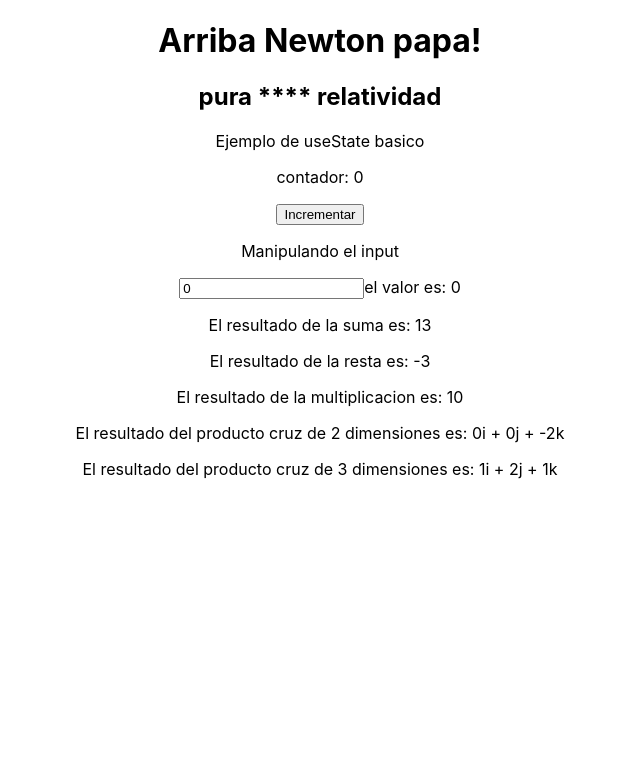
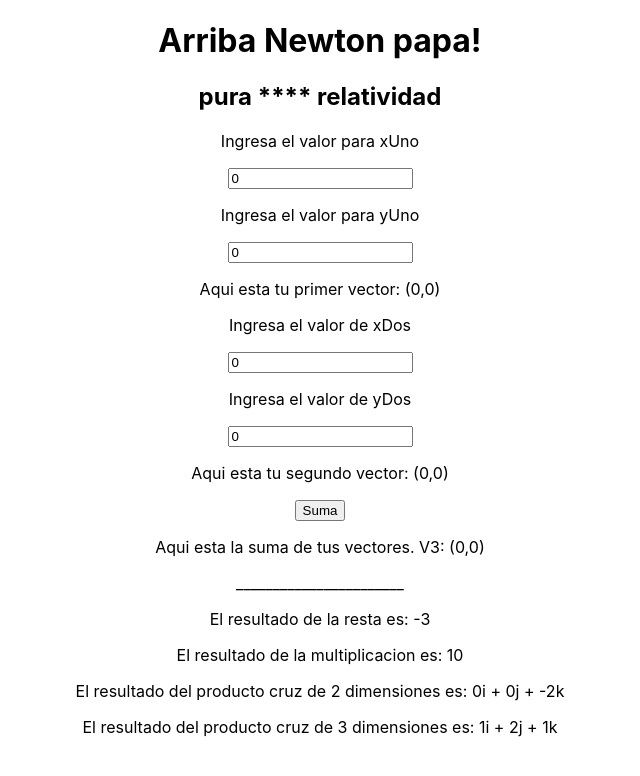
Before and after one commit to EdgarVMora/app-fisica, a React (Create React App) app: page / in a window 1280 px wide. Shown: the top 776 px of the page, without its empty margins (320-960 px from the left). Built offline with nearby package versions, Linux system fonts and the light colour scheme.

Commit message:
Se implemento suma de vectores con useState

```diff
--- a/src/Entidades/suma.js
+++ b/src/Entidades/suma.js
@@ -7,6 +7,6 @@
 suma de vectores
 (a, b) + (c. d)= ((a+c),(b+d))
 */
-const suma = (a,b)=>{return a + b}
+const suma = (a,b)=>{return Number(a) + Number(b)}
 
 export default suma
--- a/src/UI/operaciones.jsx
+++ b/src/UI/operaciones.jsx
@@ -10,7 +10,22 @@ import suma from '../Entidades/suma'
 
 
 function Operaciones(){
-    let resultadoSuma = Suma(4, 9)
+    const[xUno, actualizarXUno]=useState(0)
+    const[yUno, actualizarYUno]=useState(0)
+    const[xDos, actualizarXDos]=useState(0)
+    const[yDos, actualizarYDos]=useState(0)
+
+    const[resultadoXTres, actualizarXTres]=useState(0)
+    const[resultadoYTres, actualizarYTres]=useState(0)
+
+    //let resultadoSuma = Suma(xUno, yUno)
+
+    const sumaVector = () => {
+        actualizarXTres(Suma(xUno, xDos))
+        actualizarYTres(Suma(yUno, yDos))
+        //return resultadoSuma
+    }
+
     let resultadoResta = Resta(3,6)
     let resultadoMultiplicacion = Multiplicar(5,2)
     const[valor, setValor] = useState(0)
@@ -25,19 +40,22 @@ function Operaciones(){
         <div>
             <h1>Arriba Newton papa!</h1>
             <h2>pura **** relatividad</h2>
-            {/*<input value={valor}onChange={(evento)=> setValor(evento.target.value)}></input>
-            //input controlado
-            <span>El valor es:{valor}</span>*/}
+            <p>Ingresa el valor para xUno</p>
+            <input value={xUno} type='number' onChange={(eventoSuma) => actualizarXUno(eventoSuma.target.value)}/>
+            <p>Ingresa el valor para yUno</p>
+            <input value={yUno} type='number' onChange={(eventoSuma) => actualizarYUno(eventoSuma.target.value)}/><br/>
+            <p>Aqui esta tu primer vector: ({xUno},{yUno})</p>
+            <p>Ingresa el valor de xDos</p>
+            <input value={xDos} type='number' onChange={(eventoSuma)=> actualizarXDos(eventoSuma.target.value)} />
+            <p>Ingresa el valor de yDos</p>
+            <input value={yDos} type='number' onChange={(eventoSuma)=> actualizarYDos(eventoSuma.target.value)} />
+            <p>Aqui esta tu segundo vector: ({xDos},{yDos})</p>
 
-            <p>Ejemplo de useState basico</p>
-            <p>contador: {valor}</p>
-            <button onClick={incremetar}>Incrementar</button>
+            <button onClick={sumaVector}>Suma</button>
+            <p>Aqui esta la suma de tus vectores. V3: ({resultadoXTres},{resultadoYTres})</p>
+            <p>_______________________</p>
 
-            <p>Manipulando el input</p>
-            <input value={valor} onChange={(evento)=> setValor(evento.target.value)}></input>
-            <span>el valor es: {valor}</span>
 
-            <p>El resultado de la suma es: {resultadoSuma}</p>
             <p>El resultado de la resta es: {resultadoResta}</p>
             <p>El resultado de la multiplicacion es: {resultadoMultiplicacion}</p>
             <p>El resultado del producto cruz de 2 dimensiones es: {miArreglo2D[0]}i + {miArreglo2D[1]}j + {miArreglo2D[2]}k
```
